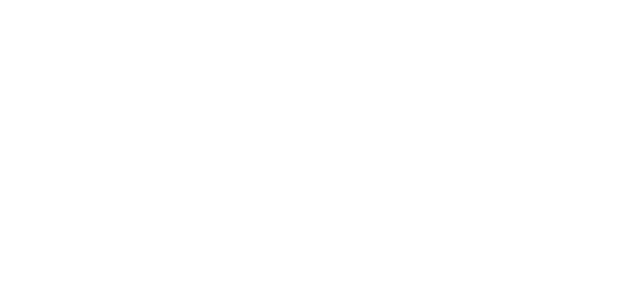
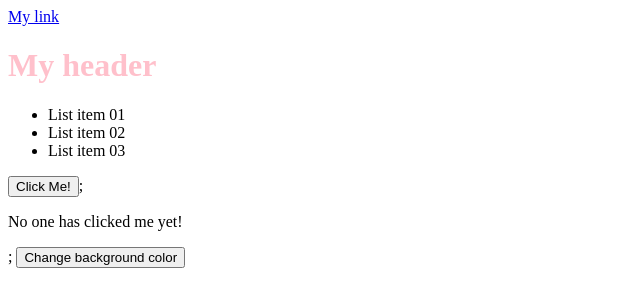
Before and after one commit to juanbarrios18/js_dom, a plain HTML site: page index.html in a window 1280 px wide. Shown: the whole page, without its empty margins (0-640 px from the left). Drawn offline with Linux system fonts and the light colour scheme.

Commit message:
exercises update

```diff
--- a/index.html
+++ b/index.html
@@ -4,10 +4,31 @@
     <meta charset="UTF-8">
     <meta name="viewport" content="width=device-width, initial-scale=1.0">
     <meta http-equiv="X-UA-Compatible" content="ie=edge">
-    <script src="js_dom.js"></script>
+
     <title>DOM</title>
+
+    <style type="text/css">
+        .black{
+            background: black;
+        }
+    </style>
+
 </head>
 <body>
+    <a href="someLink">My link</a>
+    <h1>My header</h1>
 
+    <ul>
+        <li id="highlight">List item 01</li>
+        <li class="bolded">List item 02</li>
+        <li class="bolded">List item 03</li>
+    </ul>
+
+    <!-- //**** DOM ADVANCED ***// -->
+    <button>Click Me!</button>;
+    <p>No one has clicked me yet!</p>;
+
+    <button>Change background color</button>
+    <script src="js_dom.js"></script>
 </body>
 </html>
--- a/js_dom.js
+++ b/js_dom.js
@@ -1 +1,57 @@
-alert("Connected");
+//** CHANGE FONT COLOR */
+var h1 = document.querySelector("h1");
+h1.style.color = "pink";
+
+//*** CHANGE BACKGROUND COLOR EVERY SECOND */
+// var body = document.querySelector("body");
+// var isBlue = false;
+
+// setInterval(function(){
+//     if (isBlue) {
+//         body.style.background = "white" ;
+//     }
+//     else{
+//         body.style.background = "grey";
+//     }
+//     isBlue = !isBlue;
+//}, 15000);
+
+//*****DOM ADVANCED */
+    var button = document.querySelector("button");
+    var paragraph = document.querySelector("p");
+
+    button.addEventListener("click", function(){
+        paragraph.textContent = "Someone clicked the button!";
+    });
+
+    document.querySelector("ul").addEventListener("click", function(){
+        console.log("You clicked the UL!!")
+    })
+
+///***** CHANGE THE COLOR OF EACH LI INDIVIDUALLY */
+
+    var lis = document.querySelectorAll("li")
+    for (var i = 0; i < lis.length; i++){
+        lis[i].addEventListener("click", function(){
+            this.style.color = "red";
+        })
+    }
+
+    //**EXERCISE TOGGLE - CHANGE THE BACKGROUND COLOR */
+    var button = document.querySelectorAll("button");
+    //var isBlack = false;
+
+    // button[1].addEventListener("click", function(){
+    //     if(isBlack){
+    //         document.querySelector("body").style.background = "white";
+    //     }
+    //     else if(!isBlack){
+    //         document.querySelector("body").style.background = "black";
+    //     }
+    //     isBlack = !isBlack;
+    // })
+
+    //BETTER SOLUTION USING TOGGLE FROM CSS//
+    button[1].addEventListener("click", function(){
+        document.body.classList.toggle("black");
+    });
```
